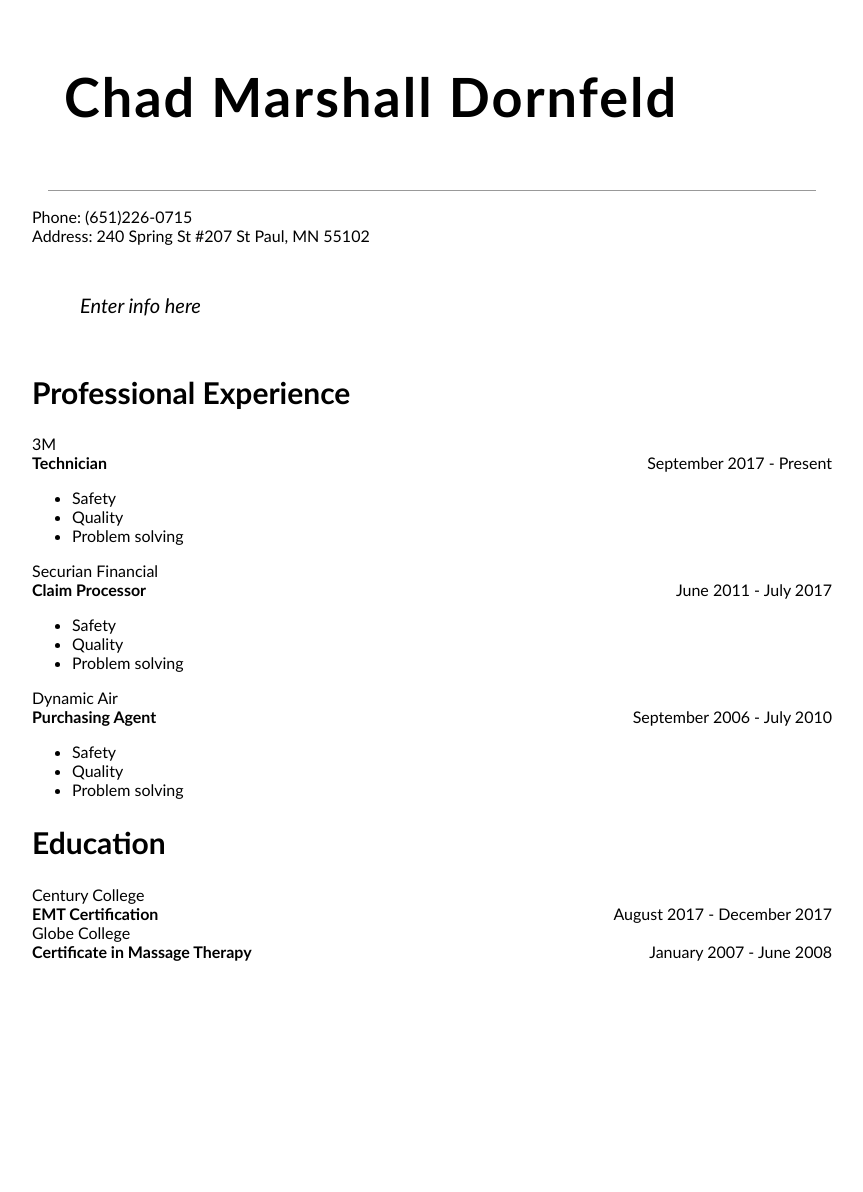
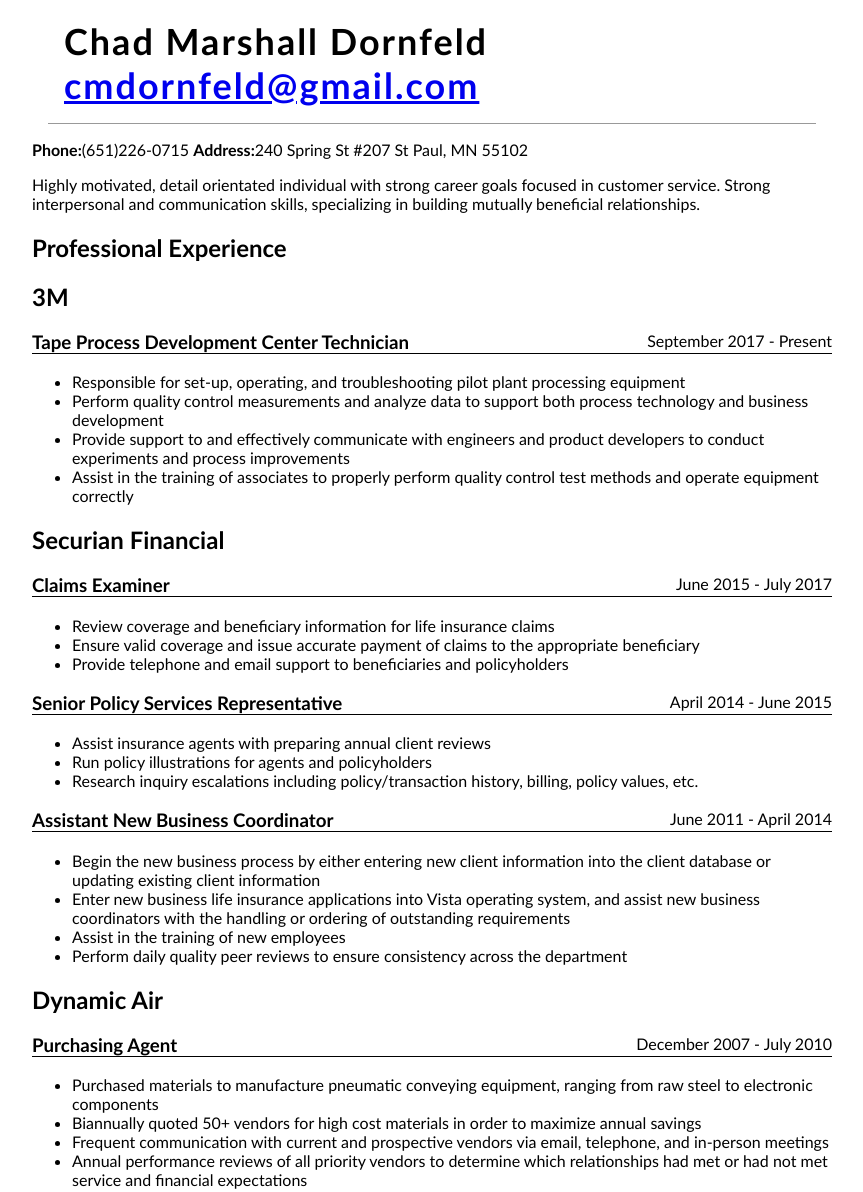
Before and after one commit to cmdornfeld/cmdornfeld.github.io, a plain HTML site: page index.html in a window 1280 px wide. Shown: the part 37-1229 px from the top of the page, without its empty margins (208-1071 px from the left). Before the commit the page ends 1058 px from the top, so only its background shows below. Drawn offline with Linux system fonts and the light colour scheme.

Commit message:
Revised and updated index.html with visual studio
Pasted code from visual studio into github

```diff
--- a/index.html
+++ b/index.html
@@ -2,100 +2,128 @@
 <html>
  <head>
    <meta charset="utf-8"/>
-   <title>Mr. Dornfeld's resume</title>
-   <link rel="stylesheet" type="text/css" href="style.css"/>
+   <title>Chad Dornfeld's resume</title>
+   <link rel="stylesheet" type="text/css" href="style.css">
  </head>
 
   <body>
     <div id="container">
       <div id="name">
-       <h2>Chad Marshall Dornfeld</h2>
+       Chad Marshall Dornfeld
+       <div id="email">
+        <a href="mailto:cmdornfeld@gmail.com?subject=Acceptance%20to%20Prime">cmdornfeld@gmail.com</a>
+       </div>
       </div>
 
-      <div id="contact-info">
-        <p>Phone: (651)226-0715
-          <br>
-          Address: 240 Spring St #207 St Paul, MN 55102</p>
+
+      <div id="contactinfo">
+        <p><strong>Phone:</strong>(651)226-0715
+           <strong>Address:</strong>240 Spring St #207 St Paul, MN 55102</p>
       </div>
 
-      <div id="content-body">
-        <div id="content-summary">
-          <div id="content-summarycontent">
-            Enter info here
+      <div id="contentbody">
+        <div id="summary">
+          <div id="summaryinfo">
+            Highly motivated, detail orientated individual with strong career goals focused in customer service.  Strong interpersonal and communication skills, specializing in building mutually beneficial relationships.
           </div>
         </div>
       </div>
 
-        <div id="content-professional">
-          <div id="content-professionalheader">
+        <div id="professional">
            <h2>Professional Experience</h2>
-          </div>
-          <div id="content-3m"
-            <h3>3M</h3>
+          <div id="3m">
+            <h2>3M</h2>
             <div class="block-date">
               <div class="date">September 2017 - Present</div>
-              <h4>Technician</h4>
+              <h3>Tape Process Development Center Technician</h3>
             </div>
 
             <div class="block-content">
               <ul>
-                <li>Safety</li>
-                <li>Quality</li>
-                <li>Problem solving</li>
+                <li>Responsible for set-up, operating, and troubleshooting pilot plant processing equipment</li>
+                <li>Perform quality control measurements and analyze data to support both process technology and business development</li>
+                <li>Provide support to and effectively communicate with engineers and product developers to conduct experiments and process improvements</li>
+                <li>Assist in the training of associates to properly perform quality control test methods and operate equipment correctly</li>
               </ul>
             </div>
           </div>
 
-          <div id="content-securian"
-            <h3>Securian Financial</h3>
+          <div id="securian">
+            <h2>Securian Financial</h2>
             <div class="block-date">
-              <div class="date">June 2011 - July 2017</div>
-              <h4>Claim Processor</h4>
+              <div class="date">June 2015 - July 2017</div>
+              <h3>Claims Examiner</h3>
             </div>
 
             <div class="block-content">
               <ul>
-                <li>Safety</li>
-                <li>Quality</li>
-                <li>Problem solving</li>
+                <li>Review coverage and beneficiary information for life insurance claims</li>
+                <li>Ensure valid coverage and issue accurate payment of claims to the appropriate beneficiary</li>
+                <li>Provide telephone and email support to beneficiaries and policyholders</li>
+              </ul>
+            </div>
+
+            <div class="block-date">
+              <div class="date">April 2014 - June 2015</div>
+              <h3>Senior Policy Services Representative</h3>
+            </div>
+
+            <div class="block-content">
+              <ul>
+                <li>Assist insurance agents with preparing annual client reviews</li>
+                <li>Run policy illustrations for agents and policyholders</li>
+                <li>Research inquiry escalations including policy/transaction history, billing, policy values, etc.</li>
+              </ul>
+            </div>
+
+            <div class="block-date">
+              <div class="date">June 2011 - April 2014</div>
+              <h3>Assistant New Business Coordinator</h3>
+            </div>
+
+            <div class="block-content">
+              <ul>
+                <li>Begin the new business process by either entering new client information into the client database or updating existing client information</li>
+                <li>Enter new business life insurance applications into Vista operating system, and assist new business coordinators with the handling or ordering of outstanding requirements</li>
+                <li>Assist in the training of new employees</li>
+                <li>Perform daily quality peer reviews to ensure consistency across the department</li>
               </ul>
             </div>
           </div>
 
-          <div id="content-dynamic"
-            <h3>Dynamic Air</h3>
+          <div id="dynamicair">
+            <h2>Dynamic Air</h2>
             <div class="block-date">
-              <div class="date">September 2006 - July 2010</div>
-              <h4>Purchasing Agent</h4>
+              <div class="date">December 2007 - July 2010</div>
+              <h3>Purchasing Agent</h3>
             </div>
 
             <div class="block-content">
               <ul>
-                <li>Safety</li>
-                <li>Quality</li>
-                <li>Problem solving</li>
+                <li>Purchased materials to manufacture pneumatic conveying equipment, ranging from raw steel to electronic components</li>
+                <li>Biannually quoted 50+ vendors for high cost materials in order to maximize annual savings</li>
+                <li>Frequent communication with current and prospective vendors via email, telephone, and in-person meetings</li>
+                <li>Annual performance reviews of all priority vendors to determine which relationships had met or had not met service and financial expectations</li>
               </ul>
             </div>
           </div>
         </div>
 
-        <div id="content-education">
-          <div id="content-educationheader">
+        <div id="education">
            <h2>Education</h2>
-          </div>
-          <div id="content-century"
+           <div id="century">
             <h3>Century College</h3>
             <div class="block-date">
-              <div class="date">August 2017 - December 2017</div>
+              <div class="date">December 2017</div>
               <h4>EMT Certification</h4>
             </div>
           </div>
 
-          <div id="content-globe"
+          <div id="globe">
             <h3>Globe College</h3>
             <div class="block-date">
-              <div class="date">January 2007 - June 2008</div>
-              <h4>Certificate in Massage Therapy</h4>
+              <div class="date">June 2008</div>
+              <h4>Diploma in Massage Therapy</h4>
             </div>
           </div>
         </div>
```
